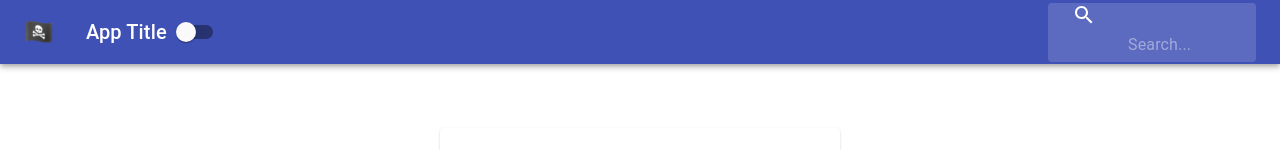
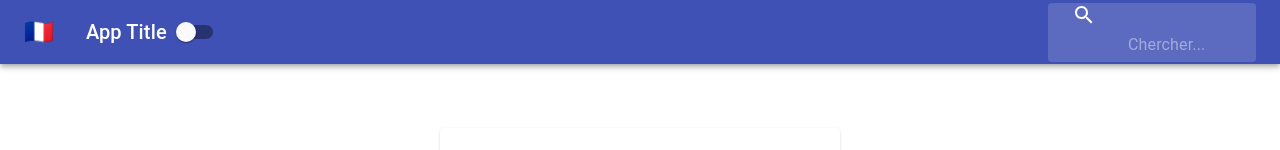
Before and after one commit to tpsnugget/REACT-Section-34, a React (Create React App) app in the folder context-demo-app/: page / in a window 1280 px wide. Shown: the top 150 px of the page. Built offline with nearby package versions, Linux system fonts and the light colour scheme; the HTML template or start-up script is replaced by a standard one.

Commit message:
270 complete

```diff
--- a/context-demo-app/src/Navbar.js
+++ b/context-demo-app/src/Navbar.js
@@ -9,6 +9,22 @@
 import { withStyles } from "@material-ui/core/styles";
 import styles from "./styles/NavBarStyles";
 import { ThemeContext } from "./contexts/ThemeContext"
+import { withLanguageContext } from "./contexts/LanguageContext"
+
+const content = {
+   english: {
+     search: "Search",
+     flag: "🇬🇧"
+   },
+   french: {
+     search: "Chercher",
+     flag: "🇫🇷"
+   },
+   spanish: {
+     search: "Buscar",
+     flag: "🇪🇸"
+   }
+ };
 
 class Navbar extends Component {
 
@@ -18,6 +34,8 @@
 
       const { isDarkMode, toggleTheme } = this.context
       const { classes } = this.props
+      const { language } = this.props.languageContext
+      const { search, flag } = content[language]
 
       return (
          <div className={classes.root}>
@@ -30,7 +48,7 @@
                      className={classes.menuButton}
                      color="inherit"
                   >
-                     <span>🏴‍☠️</span>
+                     <span>{flag}</span>
                   </IconButton>
                   <Typography
                      className={classes.title}
@@ -46,7 +64,7 @@
                         <SearchIcon />
                      </div>
                      <InputBase
-                        placeholder="Search..."
+                        placeholder={`${search}...`}
                         classes={{
                            root: classes.inputRoot,
                            input: classes.inputInput
@@ -60,4 +78,4 @@
    }
 }
 
-export default withStyles(styles)(Navbar)
+export default withLanguageContext(withStyles(styles)(Navbar))
--- a/context-demo-app/src/contexts/LanguageContext.js
+++ b/context-demo-app/src/contexts/LanguageContext.js
@@ -24,3 +24,9 @@
       )
    }
 }
+
+export const withLanguageContext = Component => props => (
+   <LanguageContext.Consumer>
+      {value => <Component languageContext={value} {...props}/>}
+   </LanguageContext.Consumer>
+)
```
Also changed, not shown: 1 other file (tests, documents, lock files or other folders).
